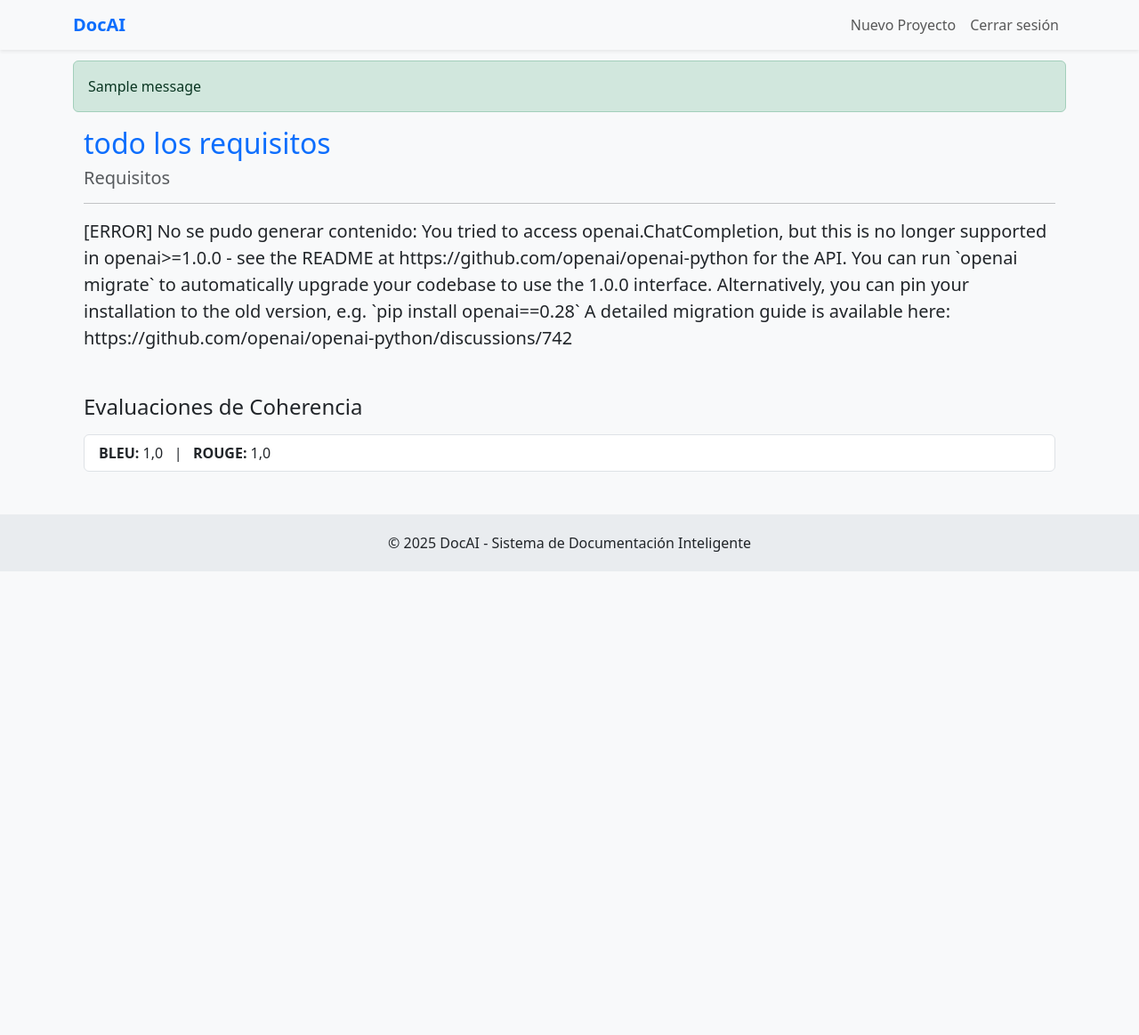
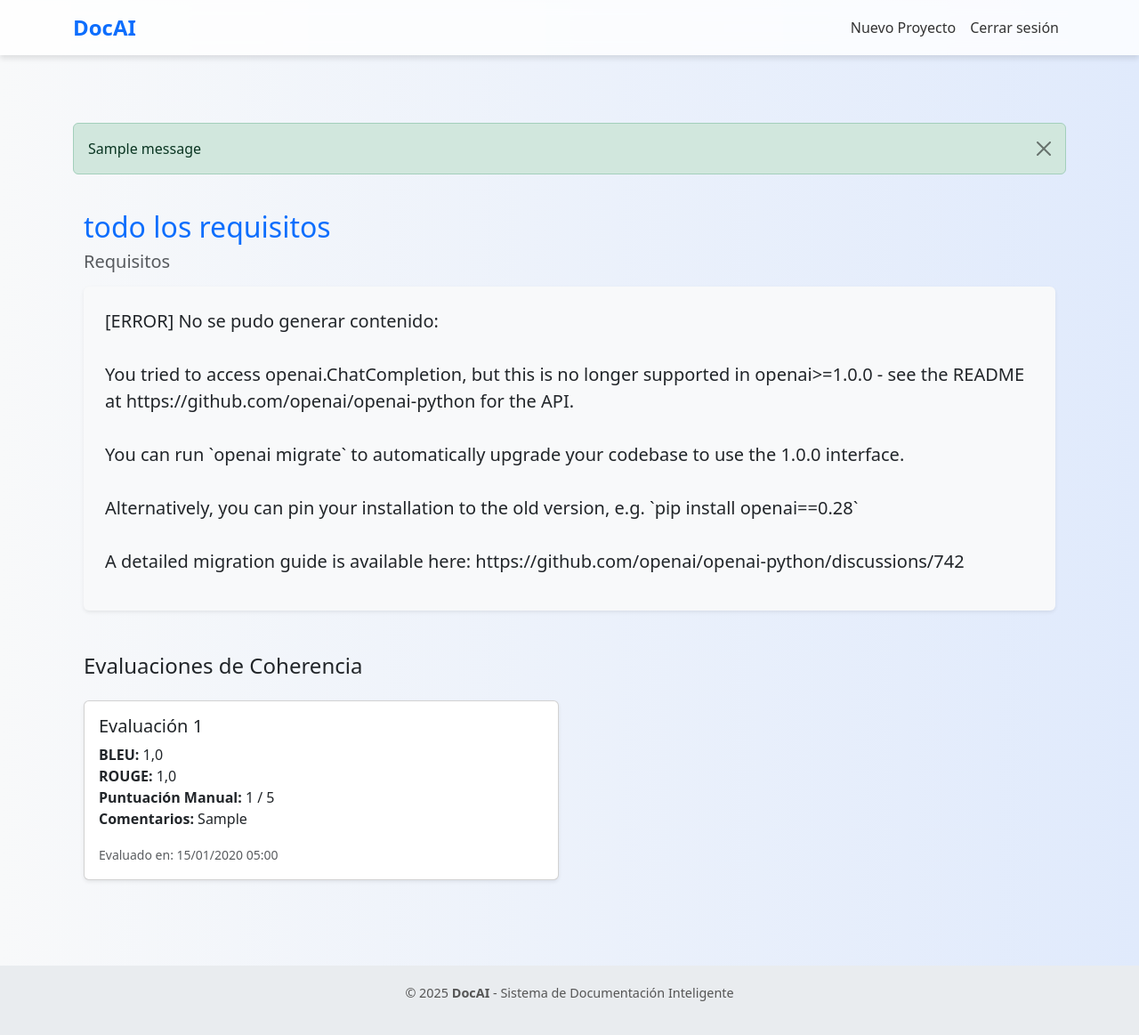
Before and after one commit to FrankHeliber/proyecto-docai, a Django app: page /artefacto/1/ in a window 1280 px wide. Shown: the whole page at 89% size. Before the commit the page ends 642 px from the top, so only its background shows below. Run offline with Django 5.2, Linux system fonts and the light colour scheme; a user stored in the database is signed in; data comes from the database, SQL or seed files in the repository; both versions use the stored data as it was after the commit; tables that the repository leaves empty hold one stand-in row (values such as "Sample post"); one stand-in notice (Sample message) is shown; some libraries are stand-ins or nearby versions.

Commit message:
version2

```diff
--- a/docai_project/docai_project/settings.py
+++ b/docai_project/docai_project/settings.py
@@ -134,6 +134,10 @@ USE_TZ = True
 
 STATIC_URL = 'static/'
 
+STATICFILES_DIRS = [
+    BASE_DIR / "static",
+]
+
 # Default primary key field type
 # https://docs.djangoproject.com/en/5.2/ref/settings/#default-auto-field
 
--- a/docai_project/documentacion/templates/documentacion/crear_artefacto.html
+++ b/docai_project/documentacion/templates/documentacion/crear_artefacto.html
@@ -1,4 +1,6 @@
 {% extends 'base.html' %}
+{% load widget_tweaks %}
+{% load static %}
 {% load crispy_forms_tags %}
 {% block title %}Nuevo Artefacto | {{ proyecto.nombre }}{% endblock %}
 
--- a/docai_project/documentacion/templates/documentacion/crear_proyecto.html
+++ b/docai_project/documentacion/templates/documentacion/crear_proyecto.html
@@ -48,7 +48,7 @@
         <div class="col-md-8 col-lg-6">
             <div class="card p-4">
                 <div class="card-body">
-                    <h2 class="form-title text-center mb-4">Crear Nuevo Proyecto</h2>
+                    <h4 class="form-title text-center mb-4">Crear Nuevo Proyecto</h4>
 
                     <form method="post" novalidate>
                         {% csrf_token %}
--- a/docai_project/documentacion/templates/documentacion/dashboard.html
+++ b/docai_project/documentacion/templates/documentacion/dashboard.html
@@ -19,6 +19,7 @@
                             {{ proyecto.descripcion|truncatechars:100 }}
                         </p>
                         <a href="{% url 'detalle_proyecto' proyecto.id %}" class="btn btn-outline-primary btn-sm">Ver Detalles</a>
+                        <a href="{% url 'editar_proyecto' proyecto.id %}" class="btn btn-outline-warning btn-sm">Editar</a>
                     </div>
                 </div>
             </div>
--- a/docai_project/documentacion/templates/documentacion/ver_artefacto.html
+++ b/docai_project/documentacion/templates/documentacion/ver_artefacto.html
@@ -3,27 +3,41 @@
 {% block title %}{{ artefacto.titulo }} | {{ artefacto.get_tipo_display }}{% endblock %}
 
 {% block content %}
-<div class="container">
-    <div class="mb-4">
+<div class="container py-4">
+    <div class="mb-5">
         <h2 class="text-primary">{{ artefacto.titulo }}</h2>
-        <h5 class="text-muted">{{ artefacto.get_tipo_display }}</h5>
-        <hr>
-        <p class="fs-5">{{ artefacto.contenido }}</p>
+        <h5 class="text-muted mb-3">{{ artefacto.get_tipo_display }}</h5>
+        <div class="p-4 bg-light rounded shadow-sm">
+            <p class="fs-5" style="white-space: pre-line;">{{ artefacto.contenido }}</p>
+        </div>
     </div>
 
     <div class="mt-5">
-        <h4 class="mb-3">Evaluaciones de Coherencia</h4>
+        <h4 class="mb-4">Evaluaciones de Coherencia</h4>
+
         {% if evaluaciones %}
-            <ul class="list-group">
+            <div class="row">
                 {% for eval in evaluaciones %}
-                    <li class="list-group-item">
-                        <strong>BLEU:</strong> {{ eval.puntuacion_bleu }} &nbsp;&nbsp;|&nbsp;&nbsp;
-                        <strong>ROUGE:</strong> {{ eval.puntuacion_rouge }}
-                    </li>
+                    <div class="col-md-6 mb-4">
+                        <div class="card shadow-sm">
+                            <div class="card-body">
+                                <h5 class="card-title">Evaluación {{ forloop.counter }}</h5>
+                                <p class="card-text">
+                                    <strong>BLEU:</strong> {{ eval.puntuacion_bleu|default:"N/A" }}<br>
+                                    <strong>ROUGE:</strong> {{ eval.puntuacion_rouge|default:"N/A" }}<br>
+                                    <strong>Puntuación Manual:</strong> {{ eval.puntuacion_manual|default:"N/A" }} / 5<br>
+                                    {% if eval.comentarios %}
+                                        <strong>Comentarios:</strong> {{ eval.comentarios }}
+                                    {% endif %}
+                                </p>
+                                <small class="text-muted">Evaluado en: {{ eval.evaluado_en|date:"d/m/Y H:i" }}</small>
+                            </div>
+                        </div>
+                    </div>
                 {% endfor %}
-            </ul>
+            </div>
         {% else %}
-            <div class="alert alert-info">No hay evaluaciones aún.</div>
+            <div class="alert alert-info">No hay evaluaciones de coherencia disponibles aún.</div>
         {% endif %}
     </div>
 </div>
--- a/docai_project/documentacion/urls.py
+++ b/docai_project/documentacion/urls.py
@@ -13,5 +13,6 @@ urlpatterns = [
     path('proyecto/<int:proyecto_id>/', views.detalle_proyecto, name='detalle_proyecto'),
     path('proyecto/<int:proyecto_id>/artefacto/nuevo/', views.crear_artefacto, name='crear_artefacto'),
     path('artefacto/<int:artefacto_id>/', views.ver_artefacto, name='ver_artefacto'),
+    path('proyecto/<int:pk>/editar/', views.editar_proyecto, name='editar_proyecto'), # este codigo se agrego para el editar
 
 ]
--- a/docai_project/documentacion/views.py
+++ b/docai_project/documentacion/views.py
@@ -2,10 +2,12 @@ from django.shortcuts import render, redirect, get_object_or_404
 from .models import Project, Artefacto, EvaluacionCoherencia
 from .forms import ProjectForm, ArtefactoForm
 from django.contrib.auth.decorators import login_required
-from django.contrib.auth.forms import UserCreationForm
+#from django.contrib.auth.forms import UserCreationForm
+from .forms import CustomUserCreationForm  # no UserCreationForm
 from django.contrib.auth import login
 from django.contrib.auth import logout
 from core.ia import generar_artefacto_con_ia
+
 
 @login_required
 def dashboard(request):
@@ -72,15 +74,30 @@ def cerrar_sesion(request):
     logout(request)
     return redirect('home')  # o la página que desees
 
+#def signup(request):
+#    if request.method == 'POST':
+#        form = UserCreationForm(request.POST)
+#        if form.is_valid():
+#            user = form.save()
+#            # Autenticación automática
+#            user.backend = 'django.contrib.auth.backends.ModelBackend'
+#            login(request, user) #solo este estado
+#            return redirect('/') #solo este estado
+#    else:
+#        form = UserCreationForm()
+#    return render(request, 'registration/signup.html', {'form': form})
 def signup(request):
     if request.method == 'POST':
-        form = UserCreationForm(request.POST)
+        form = CustomUserCreationForm(request.POST)
         if form.is_valid():
-            user = form.save()
+            user = form.save(commit=False)
+            user.email = form.cleaned_data['email']  # guardar email
+            user.save()
+            user.backend = 'django.contrib.auth.backends.ModelBackend'
             login(request, user)
-            return redirect('/')
+            return redirect('home')
     else:
-        form = UserCreationForm()
+        form = CustomUserCreationForm()
     return render(request, 'registration/signup.html', {'form': form})
 
 #def lista_proyectos(request):
@@ -90,3 +107,14 @@ def signup(request):
 def lista_proyectos(request):
     proyectos = Project.objects.filter(propietario=request.user)
     return render(request, 'documentacion/lista_proyectos.html', {'proyectos': proyectos})
+# codigo para editar proyecto
+def editar_proyecto(request, pk):
+    proyecto = get_object_or_404(Project, pk=pk)
+    if request.method == 'POST':
+        form = ProjectForm(request.POST, instance=proyecto)
+        if form.is_valid():
+            form.save()
+            return redirect('lista_proyectos')
+    else:
+        form = ProjectForm(instance=proyecto)
+    return render(request, 'documentacion/editar_proyecto.html', {'form': form, 'proyecto': proyecto})
--- a/docai_project/templates/base.html
+++ b/docai_project/templates/base.html
@@ -3,39 +3,83 @@
 <head>
     {% load static %}
     <meta charset="UTF-8">
-    <title>{% block title %}DocAI | Sistema de Documentación{% endblock %}</title>
+    <title>{% block title %}DocAI | Sistema de Documentación Inteligente{% endblock %}</title>
     <meta name="viewport" content="width=device-width, initial-scale=1">
+
+    <!-- Favicon -->
     <link rel="icon" href="{% static 'favicon.ico' %}">
-    <!-- Bootstrap 5 CDN -->
+
+    <!-- Bootstrap 5 -->
     <link href="https://cdn.jsdelivr.net/npm/bootstrap@5.3.2/dist/css/bootstrap.min.css" rel="stylesheet">
 
-    <!-- Crispy Forms -->
-    {% load crispy_forms_tags %}
-
+    <!-- Estilos personalizados -->
     <style>
         body {
-            padding-top: 60px;
-            background-color: #f8f9fa;
+            padding-top: 70px;
+            background: linear-gradient(to right, #f8f9fa, #e0eafc);
+            min-height: 100vh;
+            display: flex;
+            flex-direction: column;
         }
+
+        .navbar {
+            background: rgba(255, 255, 255, 0.8);
+            backdrop-filter: blur(10px);
+            box-shadow: 0 4px 6px rgba(0, 0, 0, 0.1);
+            transition: all 0.3s ease;
+        }
+
         .navbar-brand {
             font-weight: bold;
+            font-size: 1.5rem;
             color: #0d6efd;
         }
+
+        .nav-link {
+            font-weight: 500;
+            color: #333;
+        }
+
+        .nav-link:hover {
+            color: #0d6efd;
+            transition: 0.3s;
+        }
+
         footer {
             background-color: #e9ecef;
+            margin-top: auto;
             padding: 20px 0;
-            margin-top: 50px;
+            font-size: 0.9rem;
+            color: #555;
+        }
+
+        .card-hover:hover {
+            transform: translateY(-5px);
+            transition: transform 0.3s ease;
+            box-shadow: 0px 10px 20px rgba(0, 0, 0, 0.15);
+        }
+
+        .btn-primary {
+            background-color: #0d6efd;
+            border: none;
+        }
+
+        .btn-primary:hover {
+            background-color: #0b5ed7;
+        }
+
+        .alert {
+            margin-top: 20px;
         }
     </style>
 </head>
 <body>
 
-    <!-- 🌐 Barra de navegación -->
-    <nav class="navbar navbar-expand-lg navbar-light bg-light fixed-top shadow-sm">
+    <!-- Barra de navegación -->
+    <nav class="navbar navbar-expand-lg fixed-top">
         <div class="container">
             <a class="navbar-brand" href="/">DocAI</a>
-            <button class="navbar-toggler" type="button" data-bs-toggle="collapse" data-bs-target="#navbarNav"
-                aria-controls="navbarNav" aria-expanded="false" aria-label="Toggle navigation">
+            <button class="navbar-toggler" type="button" data-bs-toggle="collapse" data-bs-target="#navbarNav" aria-controls="navbarNav" aria-expanded="false" aria-label="Toggle navigation">
                 <span class="navbar-toggler-icon"></span>
             </button>
 
@@ -43,7 +87,7 @@
                 <ul class="navbar-nav ms-auto">
                     {% if user.is_authenticated %}
                         <li class="nav-item"><a class="nav-link" href="{% url 'crear_proyecto' %}">Nuevo Proyecto</a></li>
-                        <li class="nav-item"><a class="nav-link" href="{% url 'logout' %}?next=/">Cerrar sesión</a></li>
+                        <li class="nav-item"><a class="nav-link" href="{% url 'logout' %}">Cerrar sesión</a></li>
                     {% else %}
                         <li class="nav-item"><a class="nav-link" href="{% url 'login' %}">Iniciar sesión</a></li>
                         <li class="nav-item"><a class="nav-link" href="{% url 'signup' %}">Registrarse</a></li>
@@ -53,28 +97,30 @@
         </div>
     </nav>
 
-    <!-- 🔧 Contenido dinámico -->
-    <div class="container">
+    <!-- Contenido dinámico -->
+    <main class="container my-5">
         {% if messages %}
             {% for message in messages %}
-                <div class="alert alert-{{ message.tags }} mt-2">
+                <div class="alert alert-{{ message.tags }} alert-dismissible fade show" role="alert">
                     {{ message }}
+                    <button type="button" class="btn-close" data-bs-dismiss="alert" aria-label="Cerrar"></button>
                 </div>
             {% endfor %}
         {% endif %}
 
         {% block content %}
         {% endblock %}
-    </div>
+    </main>
 
-    <!-- 📎 Footer -->
-    <footer class="text-center mt-5">
+    <!-- Footer -->
+    <footer class="text-center">
         <div class="container">
-            <p class="mb-0">&copy; 2025 DocAI - Sistema de Documentación Inteligente</p>
+            <p>&copy; 2025 <strong>DocAI</strong> - Sistema de Documentación Inteligente</p>
         </div>
     </footer>
 
     <!-- Bootstrap JS Bundle -->
     <script src="https://cdn.jsdelivr.net/npm/bootstrap@5.3.2/dist/js/bootstrap.bundle.min.js"></script>
+
 </body>
 </html>
```
Also changed, not shown: docai_project/documentacion/forms.py (+10 -0 lines), docai_project/documentacion/templates/documentacion/editar_proyecto.html (added, +33 -0 lines), docai_project/templates/registration/login.html (+9 -2 lines), docai_project/templates/registration/signup.html (+8 -0 lines), docai_project/db.sqlite3, docai_project/static/img/registro-icon.png (added).
